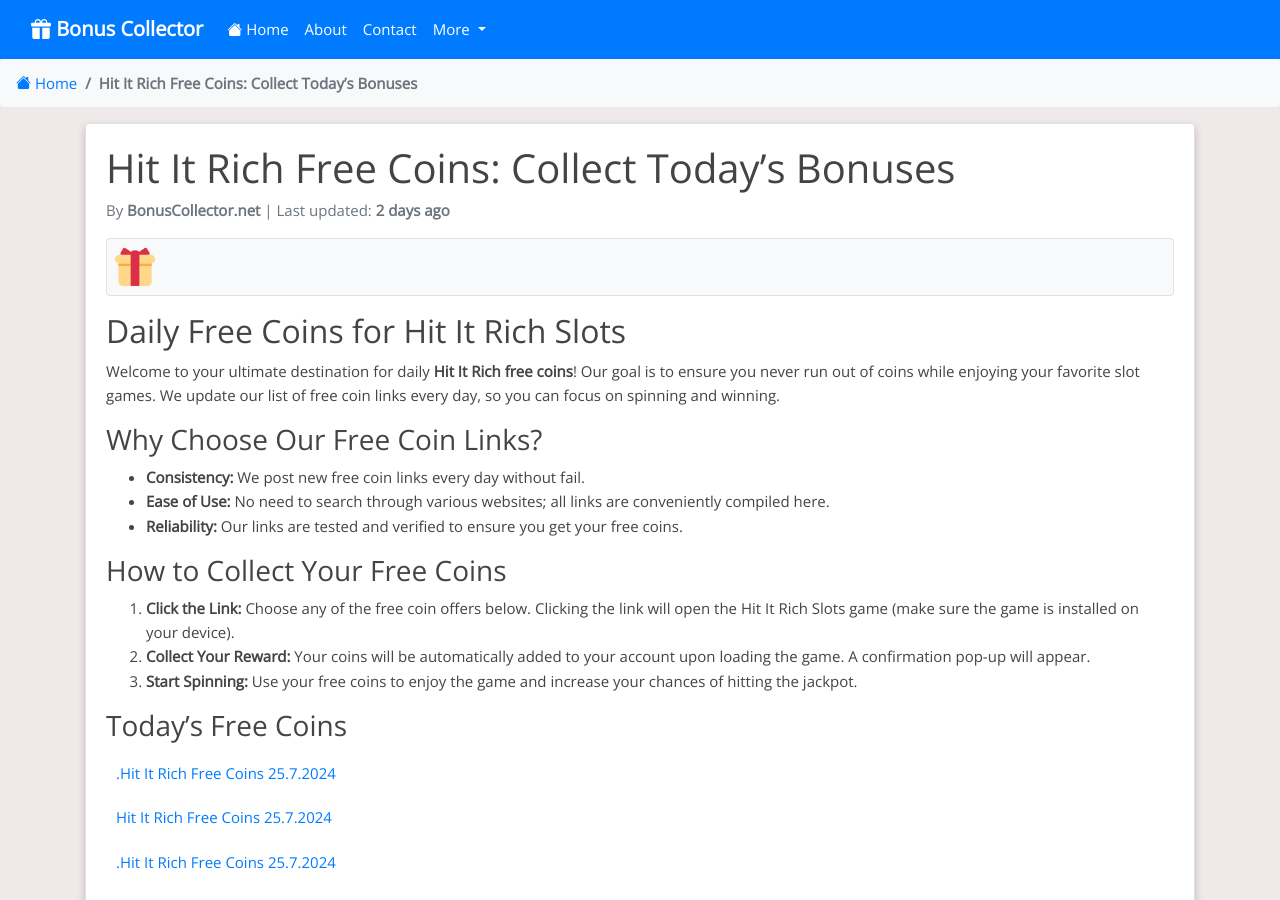
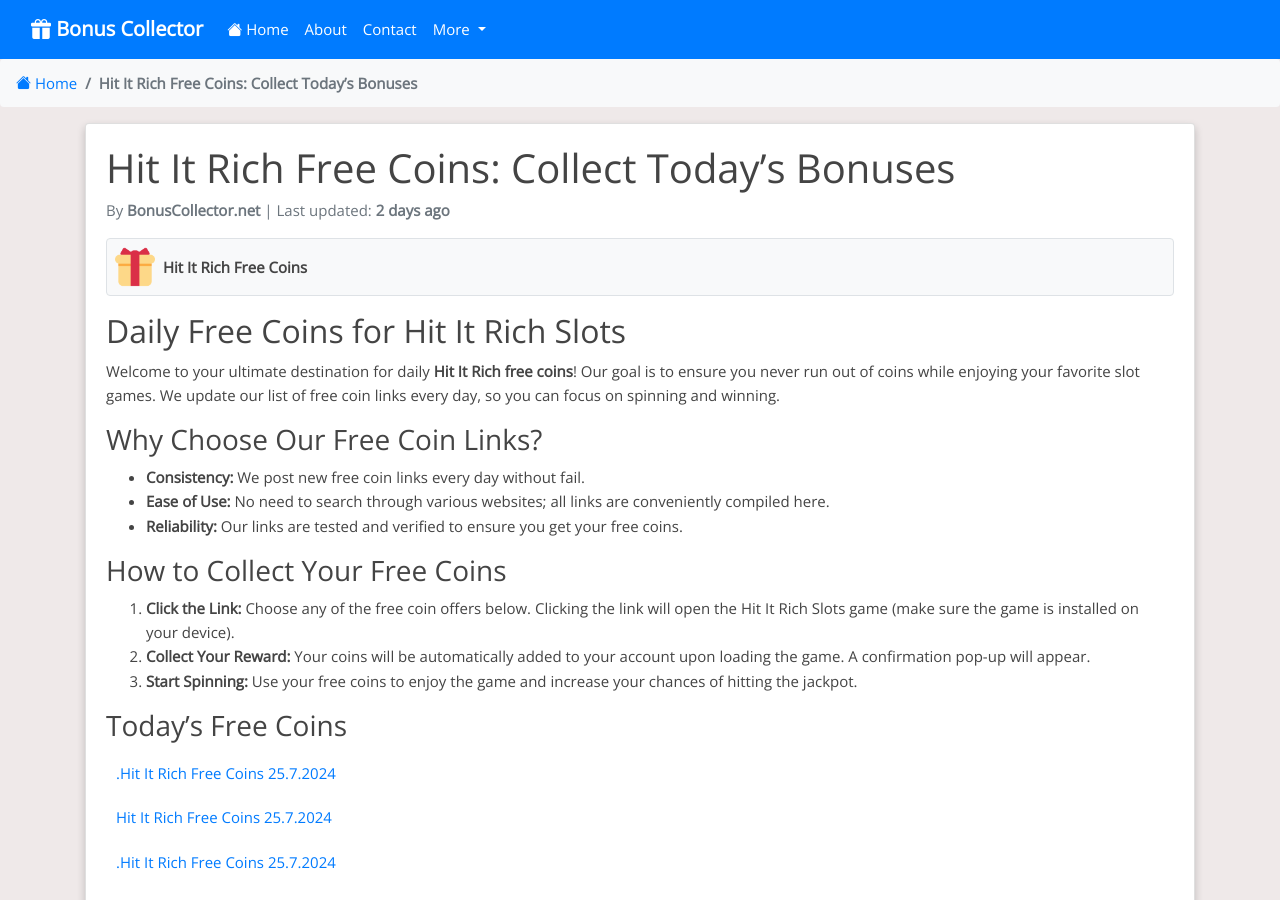
Before and after one commit to Prollad99/bs-net, a Jekyll site: the page built from _posts/2024-06-29-hit-it-rich.md, in a window 1280 px wide and 900 px high. Built offline with Jekyll 4.4.1, drawn with Linux system fonts in a browser that asks for light colours; nearby versions of some CDN libraries; comment, search, counter and statistics services are not loaded.

Commit message:
Update 2024-06-29-hit-it-rich.md

```diff
--- a/_posts/2024-06-29-hit-it-rich.md
+++ b/_posts/2024-06-29-hit-it-rich.md
@@ -9,6 +9,8 @@
 permalink: /hit-it-rich-free-coins/
 image: /assets/images/hit-it-rich.jpeg
 include_file: hit-it-rich.html
+manifest: /manifests/hit-it-rich.json
+app_name: "Hit It Rich Free Coins"
 ---
 
 ## Daily Free Coins for Hit It Rich Slots
```
